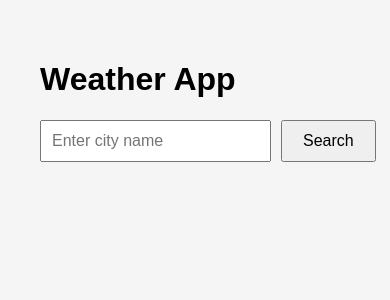
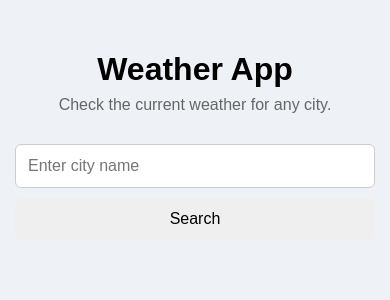
Before and after one commit to roystonmoraes/WeatherApp, a React (Vite) app in the folder frontend/weather-app/: page / in a window 390 px wide. Shown: the top 300 px of the page. Built offline with nearby package versions, Linux system fonts and the light colour scheme.

Commit message:
Improve weather app layout and responsiveness

```diff
--- a/frontend/weather-app/src/App.css
+++ b/frontend/weather-app/src/App.css
@@ -1,25 +1,46 @@
 .app {
   min-height: 100vh;
-  padding: 40px;
-  font-family: Arial, sans-serif;
+  padding: 60px 20px;
+}
+
+.container {
+  max-width: 700px;
+  margin: 0 auto;
+}
+
+.title {
+  text-align: center;
+  margin-bottom: 30px;
+}
+
+.title h1 {
+  margin-bottom: 8px;
+}
+
+.title p {
+  margin: 0;
+  color: #666;
 }
 
 .search-container {
   display: flex;
   gap: 10px;
-  margin-top: 20px;
 }
 
 .search-container input {
-  padding: 10px;
+  flex: 1;
+  padding: 12px;
+  border: 1px solid #ccc;
+  border-radius: 6px;
   font-size: 16px;
-  width: 250px;
 }
 
 .search-container button {
-  padding: 10px 20px;
+  padding: 12px 24px;
+  border: none;
+  border-radius: 6px;
+  cursor: pointer;
   font-size: 16px;
-  cursor: pointer;
 }
 
 .search-container button:disabled {
@@ -27,17 +48,17 @@
 }
 
 .error {
-  color: #c62828;
   margin-top: 20px;
+  text-align: center;
 }
 
 .weather-card {
-  margin-top: 30px;
-  padding: 24px;
+  margin: 30px auto 0;
+  padding: 30px;
   background: white;
   border-radius: 12px;
-  max-width: 400px;
-  box-shadow: 0 4px 12px rgba(0, 0, 0, 0.1);
+  max-width: 450px;
+  box-shadow: 0 4px 12px rgba(0, 0, 0, 0.08);
 }
 
 .weather-header {
@@ -61,7 +82,7 @@
 }
 
 .temperature {
-  font-size: 48px;
+  font-size: 52px;
   font-weight: bold;
   margin-top: 10px;
 }
@@ -72,8 +93,8 @@
 
 .weather-details {
   display: flex;
-  gap: 40px;
-  margin-top: 24px;
+  gap: 50px;
+  margin-top: 25px;
 }
 
 .weather-details div {
@@ -85,3 +106,21 @@
 .weather-details span {
   color: #666;
 }
+
+@media (max-width: 500px) {
+  .app {
+    padding: 30px 15px;
+  }
+
+  .search-container {
+    flex-direction: column;
+  }
+
+  .search-container button {
+    width: 100%;
+  }
+
+  .weather-card {
+    padding: 20px;
+  }
+}
--- a/frontend/weather-app/src/App.tsx
+++ b/frontend/weather-app/src/App.tsx
@@ -32,7 +32,11 @@ function App() {
 
   return (
     <div className="app">
+      <div className="container">
+        <div className="title">
           <h1>Weather App</h1>
+          <p>Check the current weather for any city.</p>
+        </div>
 
         <div className="search-container">
           <input
@@ -85,6 +89,7 @@ function App() {
           </div>
         )}
       </div>
+    </div>
   )
 }
 
--- a/frontend/weather-app/src/index.css
+++ b/frontend/weather-app/src/index.css
@@ -2,8 +2,14 @@
   box-sizing: border-box;
 }
 
+html,
+body,
+#root {
+  margin: 0;
+  min-height: 100%;
+}
+
 body {
-  margin: 0;
   font-family: Arial, sans-serif;
-  background: #f5f5f5;
+  background: #eef2f7;
 }
```
Lines whose indentation alone changed are shown as unchanged.
